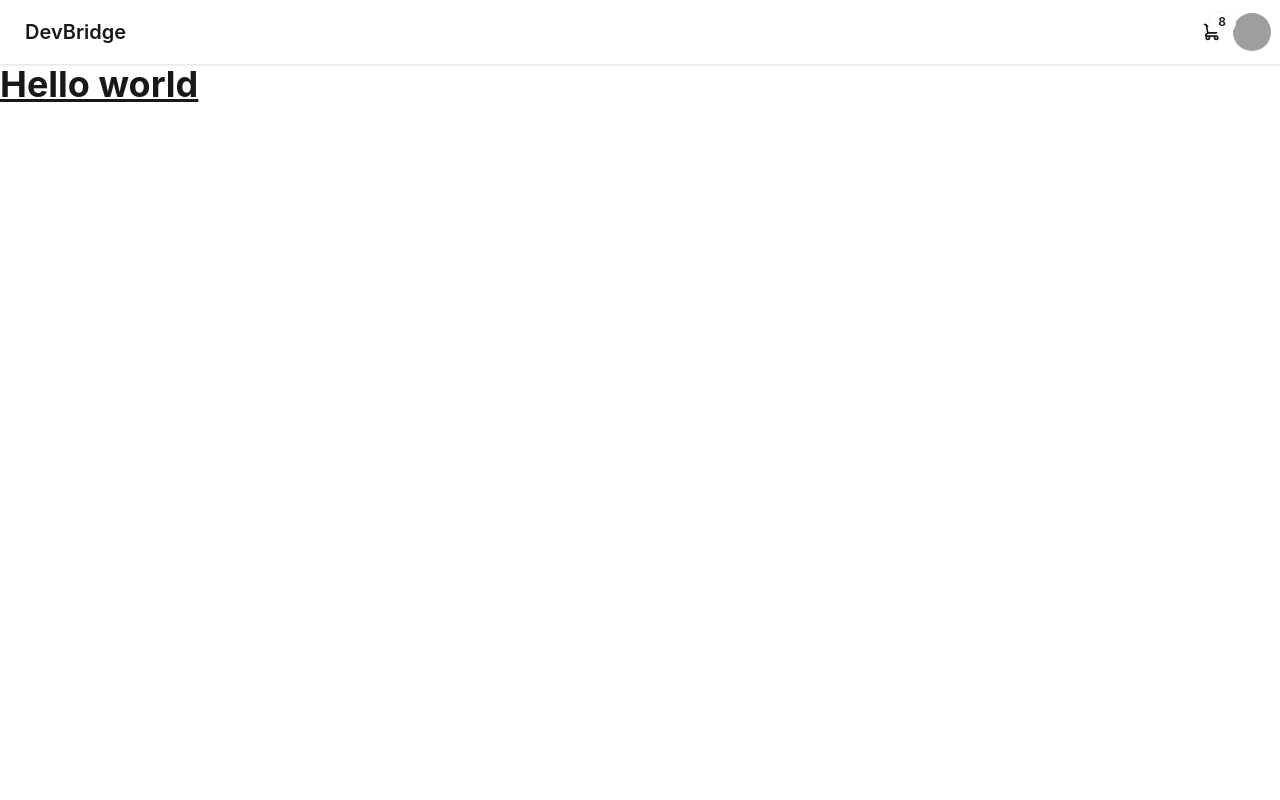
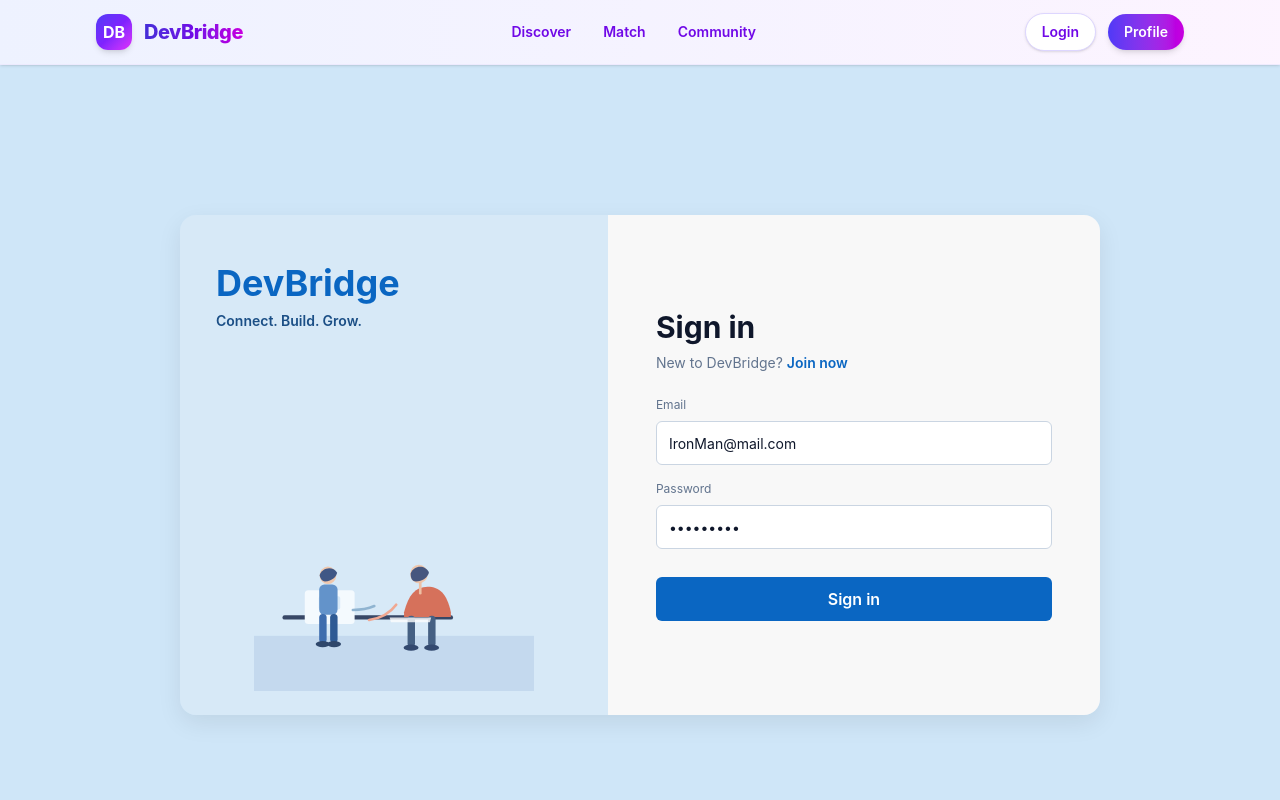
Before and after one commit to luvtomar2005/NODE-JS-2026, a React (Vite) app in the folder DevBridge-Frontend/: page /login in a window 1280 px wide. Shown: the top 800 px of the page. Built offline with nearby package versions, Linux system fonts and the light colour scheme; grey boxes are pictures that could not be loaded.

Commit message:
Created login page and other components

```diff
--- a/DevBridge-Frontend/src/App.jsx
+++ b/DevBridge-Frontend/src/App.jsx
@@ -1,56 +1,22 @@
+import { BrowserRouter , Routes , Route } from "react-router-dom";
+import Body from "./Body";
+import Login from "./Login";
+import Profile from "./Profile"
 function App() {
   return (
-    <div>
-      <div className="navbar bg-base-100 shadow-sm">
-        <div className="flex-1">
-          <a className="btn btn-ghost text-xl">DevBridge</a>
-        </div>
+    <div >
 
-        <div className="flex-none">
-          <div className="dropdown dropdown-end">
-            <div tabIndex={0} role="button" className="btn btn-ghost btn-circle">
-              <div className="indicator">
-                <svg xmlns="http://www.w3.org/2000/svg" className="h-5 w-5" fill="none" viewBox="0 0 24 24" stroke="currentColor">
-                  <path strokeLinecap="round" strokeLinejoin="round" strokeWidth="2"
-                    d="M3 3h2l.4 2M7 13h10l4-8H5.4M7 13L5.4 5M7 13l-2.293 2.293c-.63.63-.184 1.707.707 1.707H17m0 0a2 2 0 100 4 2 2 0 000-4zm-8 2a2 2 0 11-4 0 2 2 0 014 0z" />
-                </svg>
-                <span className="badge badge-sm indicator-item">8</span>
-              </div>
-            </div>
+      <BrowserRouter>
+          <Routes>
+              <Route path = "/" element = {<Body/>}>
+                <Route path = "login" element = {<Login/>}></Route>
+                <Route path = "profile" element = {<Profile/>}></Route>
+              </Route>
+          </Routes>
 
-            <div tabIndex={0} className="card card-compact dropdown-content bg-base-100 z-1 mt-3 w-52 shadow">
-              <div className="card-body">
-                <span className="text-lg font-bold">8 Items</span>
-                <span className="text-info">Subtotal: $999</span>
-                <div className="card-actions">
-                  <button className="btn btn-primary btn-block">View cart</button>
-                </div>
-              </div>
-            </div>
-          </div>
+      </BrowserRouter>
 
-          <div className="dropdown dropdown-end">
-            <div tabIndex={0} role="button" className="btn btn-ghost btn-circle avatar">
-              <div className="w-10 rounded-full">
-                <img
-                  alt="profile"
-                  src="https://img.daisyui.com/images/stock/photo-1534528741775-53994a69daeb.webp"
-                />
-              </div>
-            </div>
 
-            <ul tabIndex={-1} className="menu menu-sm dropdown-content bg-base-100 rounded-box z-1 mt-3 w-52 p-2 shadow">
-              <li><a>Profile</a></li>
-              <li><a>Settings</a></li>
-              <li><a>Logout</a></li>
-            </ul>
-          </div>
-        </div>
-      </div>
-
-      <h1 className="text-4xl font-bold underline">
-        Hello world
-      </h1>
     </div>
   );
 }
--- /dev/null
+++ b/DevBridge-Frontend/src/Body.jsx
@@ -0,0 +1,18 @@
+import React from 'react'
+import NavBar from './NavBar'
+import { Outlet } from 'react-router-dom'
+import Footer from './Footer'
+
+const Body = () => {
+  return (
+    <div className="flex min-h-screen flex-col">
+        <NavBar />
+        <main className="flex-1">
+          <Outlet />
+        </main>
+        <Footer />
+    </div>
+  )
+}
+
+export default Body
--- /dev/null
+++ b/DevBridge-Frontend/src/Footer.jsx
@@ -0,0 +1,23 @@
+function Footer() {
+  return (
+    <footer className="mt-10 border-t border-violet-200 bg-gradient-to-r from-indigo-50 via-white to-fuchsia-50">
+      <div className="mx-auto flex w-full max-w-6xl flex-col gap-4 px-4 py-6 text-sm text-slate-700 sm:px-6 lg:px-8 md:flex-row md:items-center md:justify-between">
+        <div>
+          <p className="font-semibold text-violet-700">DevBridge</p>
+          <p className="text-xs text-slate-500">
+            Connecting developers for projects and growth.
+          </p>
+        </div>
+
+        <div className="text-xs text-slate-600">
+          <p>
+            Built by <span className="font-semibold text-violet-700">Luv Tomar</span>
+          </p>
+          <p>Contact: luvtomar2005@gmail.com</p>
+        </div>
+      </div>
+    </footer>
+  );
+}
+
+export default Footer;
--- /dev/null
+++ b/DevBridge-Frontend/src/Login.jsx
@@ -0,0 +1,87 @@
+import React from "react";
+import loginIllustration from "./assets/login-illustration.svg";
+import { useState } from "react";
+import axios from "axios";
+const Login = () => {
+  const [emailId, setEmailId] = useState("IronMan@mail.com");
+  const [passWord, setPassWord] = useState("Iron@1234");
+
+  const handleLogin = async (e) => {
+      e.preventDefault();
+      try{
+        const res = await axios.post("http://localhost:1000/login", {
+          emailId,
+          passWord,
+        } , {withCredentials : true});
+        console.log(res?.data);
+      }
+      catch(err){
+        console.log(err);
+      }
+  }
+
+  return (
+    <div className="min-h-screen bg-[#cfe6f8] px-6 py-10 flex items-center justify-center font-sans">
+      <div className="w-full max-w-[920px] min-h-[500px] rounded-2xl overflow-hidden shadow-[0_8px_24px_rgba(0,0,0,0.08)] grid grid-cols-1 md:grid-cols-[1fr_1.15fr]">
+
+        <div className="bg-[#d7e9f7] px-9 pt-12 pb-6 flex flex-col">
+          <h1 className="m-0 text-[#0a66c2] text-4xl font-bold">DevBridge</h1>
+          <p className="mt-2 mb-6 text-[#1b4f86] text-sm font-semibold">
+            Connect. Build. Grow.
+          </p>
+          <img
+            className="mt-auto w-[82%] max-w-[280px] self-center opacity-95"
+            src={loginIllustration}
+            alt="Work collaboration illustration"
+          />
+        </div>
+
+        <div className="bg-[#f8f8f8] px-8 py-14 md:px-12 flex flex-col justify-center">
+          <h2 className="m-0 text-3xl font-bold text-slate-900">Sign in</h2>
+
+          <p className="mt-2 mb-6 text-sm text-slate-500">
+            New to DevBridge?{" "}
+            <span className="text-[#0a66c2] font-semibold cursor-pointer">
+              Join now
+            </span>
+          </p>
+
+          <form className="flex flex-col gap-2" onSubmit={handleLogin}>
+            <label htmlFor="email" className="text-xs text-slate-500">
+              Email
+            </label>
+            <input
+              id="email"
+              type="email"
+              value={emailId}
+              onChange={(e) => setEmailId(e.target.value)}
+              placeholder="Enter your email"
+              className="h-11 rounded-md border border-slate-300 px-3 text-sm text-slate-900 bg-white outline-none focus:border-[#0a66c2] focus:ring-1 focus:ring-[#0a66c2]"
+            />
+
+            <label htmlFor="password" className="mt-2 text-xs text-slate-500">
+              Password
+            </label>
+            <input
+              id="password"
+              type="password"
+              value={passWord}
+              onChange={(e) => setPassWord(e.target.value)}
+              placeholder="Enter password"
+              className="h-11 rounded-md border border-slate-300 px-3 text-sm text-slate-900 bg-white outline-none focus:border-[#0a66c2] focus:ring-1 focus:ring-[#0a66c2]"
+            />
+
+            <button
+              type="submit"
+              className="mt-5 h-11 rounded-md bg-[#0a66c2] text-white font-semibold hover:bg-[#0958a9] transition-colors"
+            >
+              Sign in
+            </button>
+          </form>
+        </div>
+      </div>
+    </div>
+  );
+};
+
+export default Login;
--- /dev/null
+++ b/DevBridge-Frontend/src/NavBar.jsx
@@ -0,0 +1,50 @@
+import { Link } from "react-router-dom";
+
+function NavBar() {
+  return (
+    <header className="sticky top-0 z-50 border-b border-violet-100/80 bg-gradient-to-r from-indigo-50 via-violet-50 to-fuchsia-50 shadow-sm backdrop-blur">
+      <nav className="mx-auto flex h-16 max-w-6xl items-center justify-between px-4 sm:px-6 lg:px-8">
+        <Link to="/" className="group flex items-center gap-3">
+          <div className="flex h-9 w-9 items-center justify-center rounded-xl bg-gradient-to-br from-indigo-600 via-violet-600 to-fuchsia-500 text-base font-bold text-white shadow-md">
+            DB
+          </div>
+          <h1 className="hidden bg-gradient-to-r from-indigo-700 via-violet-700 to-fuchsia-600 bg-clip-text text-xl font-extrabold tracking-tight text-transparent sm:block">
+            DevBridge
+          </h1>
+          <h1 className="bg-gradient-to-r from-indigo-700 via-violet-700 to-fuchsia-600 bg-clip-text text-lg font-extrabold tracking-tight text-transparent sm:hidden">
+            DB
+          </h1>
+        </Link>
+
+        <div className="hidden items-center gap-8 text-sm font-semibold text-violet-700 md:flex">
+          <a href="#" className="transition hover:text-fuchsia-600">
+            Discover
+          </a>
+          <a href="#" className="transition hover:text-fuchsia-600">
+            Match
+          </a>
+          <a href="#" className="transition hover:text-fuchsia-600">
+            Community
+          </a>
+        </div>
+
+        <div className="flex items-center gap-3">
+          <Link
+            to="/login"
+            className="rounded-full border border-violet-200 bg-white px-4 py-2 text-sm font-semibold text-violet-700 shadow-sm transition hover:bg-violet-50"
+          >
+            Login
+          </Link>
+          <Link
+            to="/profile"
+            className="rounded-full bg-gradient-to-r from-indigo-600 to-fuchsia-600 px-4 py-2 text-sm font-semibold text-white shadow-md transition hover:from-indigo-700 hover:to-fuchsia-700"
+          >
+            Profile
+          </Link>
+        </div>
+      </nav>
+    </header>
+  );
+}
+
+export default NavBar;
--- /dev/null
+++ b/DevBridge-Frontend/src/Profile.jsx
@@ -0,0 +1,9 @@
+import React from 'react'
+
+const Profile = () => {
+  return (
+    <div>Profile Page</div>
+  )
+}
+
+export default Profile
```
Also changed, not shown: DevBridge-Frontend/src/assets/login-illustration.svg (added).
